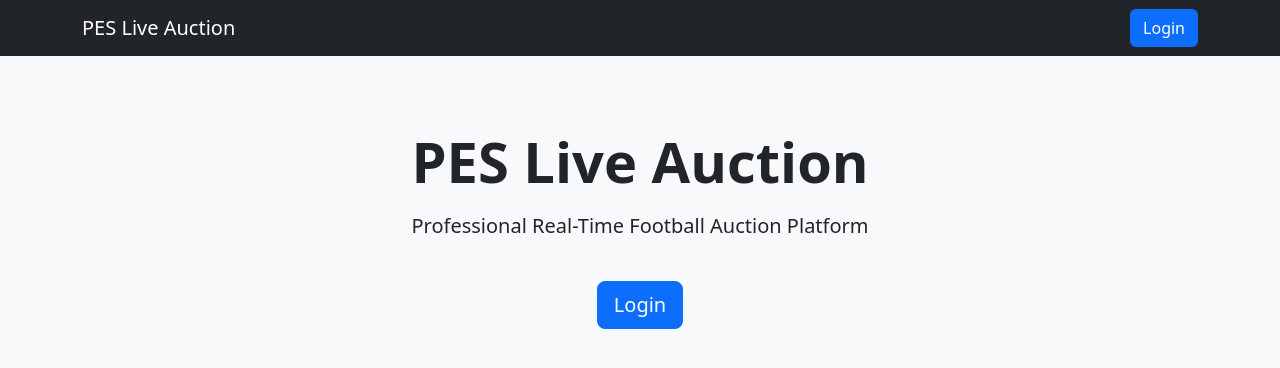
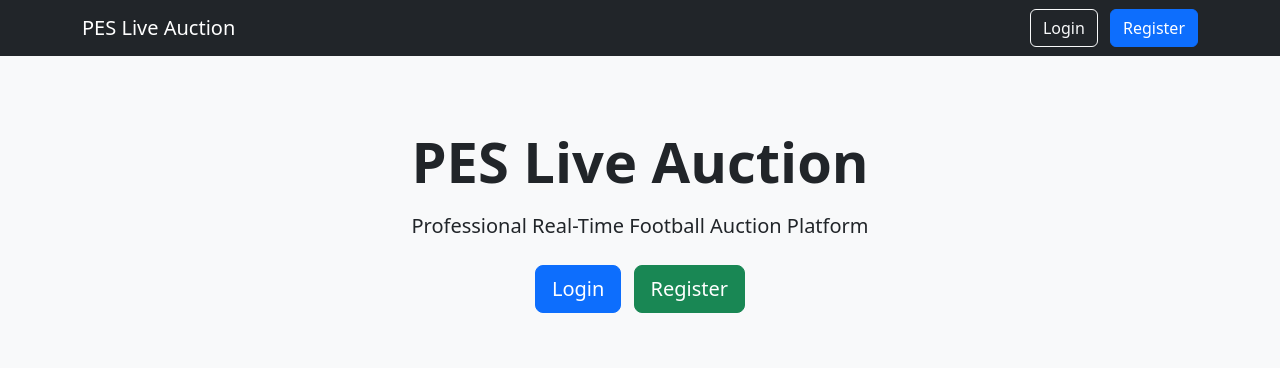
Before and after one commit to kowalksii/pes-live-auction, a Django app: page / in a window 1280 px wide. Shown: the top 368 px of the page. Run offline with Django 5.2, Linux system fonts and the light colour scheme.

Commit message:
completed phase 2 authentication2

```diff
--- a/core/templates/core/home.html
+++ b/core/templates/core/home.html
@@ -2,42 +2,58 @@
 
 {% block content %}
 
-<div class="py-5 text-center">
+<div class="container py-5">
+
+    <div class="text-center">
 
         <h1 class="display-4 fw-bold">
-
             PES Live Auction
-
         </h1>
 
         <p class="lead mt-3">
-
             Professional Real-Time Football Auction Platform
-
         </p>
 
         {% if not user.is_authenticated %}
 
+            <div class="mt-4">
+
                 <a
                     href="{% url 'accounts:login' %}"
-class="btn btn-lg btn-primary mt-4">
+                    class="btn btn-primary btn-lg me-2">
 
                     Login
 
                 </a>
 
+                <a
+                    href="{% url 'accounts:register' %}"
+                    class="btn btn-success btn-lg">
+
+                    Register
+
+                </a>
+
+            </div>
+
         {% else %}
+
+            <div class="mt-4">
 
                 <a
                     href="{% url 'dashboard:redirect' %}"
-class="btn btn-lg btn-success mt-4">
+                    class="btn btn-success btn-lg">
 
                     Go to Dashboard
 
                 </a>
 
+            </div>
+
         {% endif %}
 
     </div>
 
+</div>
+
 {% endblock %}
--- a/templates/includes/navbar.html
+++ b/templates/includes/navbar.html
@@ -42,9 +42,17 @@ Dashboard
 
 <a
 href="{% url 'accounts:login' %}"
+class="btn btn-outline-light me-2">
+
+Login
+
+</a>
+
+<a
+href="{% url 'accounts:register' %}"
 class="btn btn-primary">
 
-Login
+Register
 
 </a>
 
```
Lines whose indentation alone changed are shown as unchanged.
